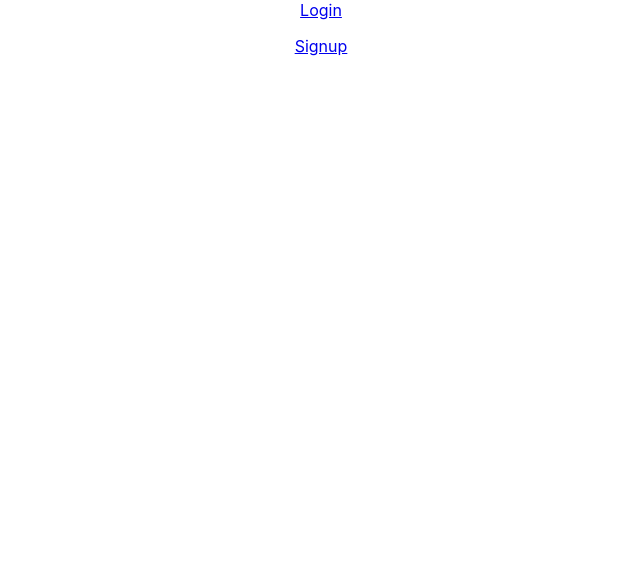
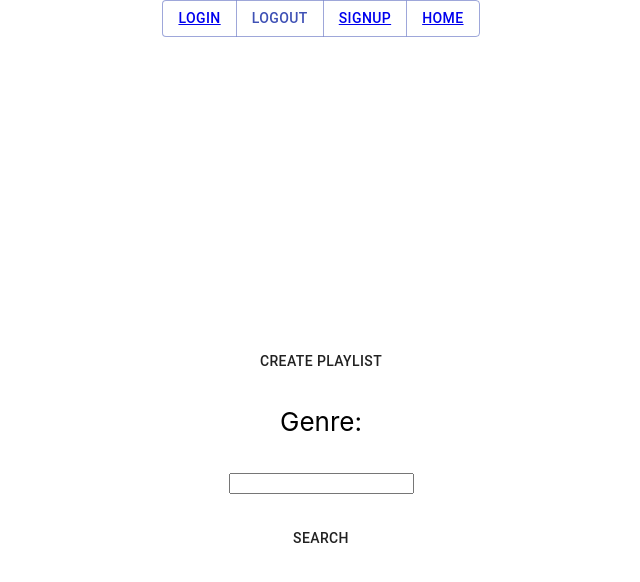
Before and after one commit to mariuspatrick/music-app-client, a React (Create React App) app: page / in a window 1280 px wide. Shown: the top 582 px of the page, without its empty margins (319-959 px from the left). Built offline with nearby package versions, Linux system fonts and the light colour scheme.

Commit message:
Adding new search component - WIP

```diff
--- a/src/App.js
+++ b/src/App.js
@@ -7,8 +7,17 @@ import Signup from "./components/Signup";
 import Login from "./components/Login";
 import Toolbar from "./components/Toolbar";
 import CreatePLaylist from "./components/CreatePlaylist";
+import { userLoggedIn } from "./signup/actions";
+import { connect } from "react-redux";
 
 class App extends Component {
+  componentDidMount() {
+    const jwt = localStorage.getItem("jwt");
+    const name = localStorage.getItem("name");
+    const id = localStorage.getItem("id");
+
+    if (jwt) this.props.dispatch(userLoggedIn(jwt, name, id));
+  }
   render() {
     return (
       <div className="App">
@@ -27,4 +36,4 @@ class App extends Component {
   }
 }
 
-export default App;
+export default connect()(App);
--- a/src/combinedReducer.js
+++ b/src/combinedReducer.js
@@ -8,5 +8,6 @@ export default combineReducers({
   playlist: playlistReducer,
   tracks: tracksReducer,
   auth: signupReducer,
-  newPlaylist: newPlaylistReducer
+  newPlaylistCreate: newPlaylistReducer,
+  getNewPlaylist: newPlaylistReducer
 });
--- a/src/components/CreatePlaylist.js
+++ b/src/components/CreatePlaylist.js
@@ -1,6 +1,8 @@
 import React, { Component } from "react";
 import { connect } from "react-redux";
 import { createNewPlaylist } from "../user_playlist/actions";
+import { getNewUserPlaylist } from "../user_playlist/actions";
+import Button from "@material-ui/core/Button";
 
 class CreatePlaylist extends Component {
   state = {
@@ -20,6 +22,7 @@ class CreatePlaylist extends Component {
     const action = createNewPlaylist(this.state.playlistName, jwt);
 
     this.props.dispatch(action);
+    // if(this.props.)
   };
 
   render() {
@@ -27,7 +30,8 @@ class CreatePlaylist extends Component {
       <div>
         <h2>Create your playlist: </h2>
         <form onSubmit={this.handleSubmit}>
-          Playlist name:
+          Pick a name:
+          <p></p>
           <input
             type="text"
             name="playlistName"
@@ -35,13 +39,22 @@ class CreatePlaylist extends Component {
             onChange={this.handleChange}
           />
         </form>
+        {this.props.auth.jwt && (
+          <Button
+            onClick={() =>
+              this.props.dispatch(getNewUserPlaylist(this.props.auth.jwt))
+            }
+          >
+            Show playlist
+          </Button>
+        )}
       </div>
     );
   }
 }
 
 function mapStateToProps(state) {
-  console.log("reduxState in createPlaylist.js", state.auth);
+  console.log("reduxState in createPlaylist.js", state);
   return {
     auth: state.auth
   };
--- a/src/components/Homepage.js
+++ b/src/components/Homepage.js
@@ -2,7 +2,6 @@ import React, { Component } from "react";
 import { connect } from "react-redux";
 import { fetchedPlaylist } from "../playlist/actions";
 import Button from "@material-ui/core/Button";
-import { Link } from "react-router-dom";
 
 class Homepage extends Component {
   state = {
@@ -25,16 +24,24 @@ class Homepage extends Component {
   render() {
     console.log("this.props", this.props.tracks);
     const playlists = !this.props.tracks;
+    const auth = !this.props.auth;
     return (
       <div>
         <p></p>
-        {playlists
-          ? this.props.auth.jwt && (
+        {playlists ? (
           <form onSubmit={this.handleSubmit}>
             <p>
-                  <Link to="/playlist">
+              <Button
+                // variant="contained"
+                // color="primary"
+                // disableElevation
+                onClick={() => this.props.history.push("/playlist")}
+              >
+                {/* <Link to="/playlist">
                       <button>Create playlist</button>
-                  </Link>
+                    </Link> */}
+                Create Playlist
+              </Button>
             </p>
             Genre:
             <p>
@@ -45,37 +52,44 @@ class Homepage extends Component {
                 onChange={this.handleChange}
               />
             </p>
-                <Button variant="contained" color="black" disableElevation>
+            <Button
+              onClick={this.handleSubmit}
+              // variant="contained" color="primary" disableElevation
+            >
               Search
             </Button>
           </form>
-            )
-          : this.props.tracks.playlists.items.map(tracks => {
-              return (
-                <div
-                  style={{
-                    border: "solid 5px",
-                    // transitionProperty: "all",
-                    // transitionDuration: "3s",
-                    transition:
-                      "width 2s, height 2s, backround-color 2s, transform 2s"
-                  }}
-                  onClick={() => {
-                    this.props.history.push(`/genres/${tracks.id}`);
-                  }}
-                >
-                  <h4>{tracks.name}</h4>
-                  <p>{tracks.description}</p>
+        ) : (
+          <div>
+            <h2>Loading...</h2>
+          </div>
+          // this.props.tracks.playlists.items.map(tracks => {
+          //   return (
+          //     <div
+          //       style={{
+          //         border: "solid 5px",
+          //         // transitionProperty: "all",
+          //         // transitionDuration: "3s",
+          //         transition:
+          //           "width 2s, height 2s, backround-color 2s, transform 2s"
+          //       }}
+          //       onClick={() => {
+          //         this.props.history.push(`/genres/${tracks.id}`);
+          //       }}
+          //     >
+          //       <h4>{tracks.name}</h4>
+          //       <p>{tracks.description}</p>
 
-                  {/* Map over images array to get image for each playlist */}
+          //       {/* Map over images array to get image for each playlist */}
 
-                  {tracks &&
-                    tracks.images.map(image => {
-                      return <img src={image.url}></img>;
-                    })}
-                </div>
-              );
-            })}
+          //       {tracks &&
+          //         tracks.images.map(image => {
+          //           return <img src={image.url}></img>;
+          //         })}
+          //     </div>
+          //   );
+          // })
+        )}
         {/* {!playlists && (
           <button
             onClick={() => {
--- a/src/components/Toolbar.js
+++ b/src/components/Toolbar.js
@@ -1,15 +1,59 @@
 import React, { Component } from "react";
 import { Link } from "react-router-dom";
 import { connect } from "react-redux";
+import { userLoggedOut } from "../signup/actions";
+import Button from "@material-ui/core/Button";
+import ButtonGroup from "@material-ui/core/ButtonGroup";
 
 class Toolbar extends Component {
   render() {
+    console.log("this.props.history in toolbar", this.props);
     return (
       <div>
-        <Link to="/login">Login</Link>
+        {/* <button>
+          <Link to="/login">Login</Link>
+        </button>
         <p></p>
-        <Link to="/signup">Signup</Link>
+        <button>
+          <Link to="/signup">Signup</Link>
+        </button>
         <p></p>
+        <button onClick={() => this.props.dispatch(userLoggedOut())}>
+          Logout
+        </button> */}
+        <ButtonGroup color="primary" aria-label="outlined primary button group">
+          <Button>
+            {/* onClick={() => this.props.history.push("/login")} */}
+            <Link to="/login">Login</Link>
+          </Button>
+          <Button onClick={() => this.props.dispatch(userLoggedOut())}>
+            Logout
+          </Button>
+          <Button>
+            <Link to="/signup">Signup</Link>
+          </Button>
+          <Button>
+            <Link to="/">Home</Link>
+          </Button>
+        </ButtonGroup>
+        {/* <ButtonGroup
+          variant="contained"
+          color="primary"
+          aria-label="contained primary button group"
+        >
+          <Button>One</Button>
+          <Button>Two</Button>
+          <Button>Three</Button>
+        </ButtonGroup>
+        <ButtonGroup
+          variant="text"
+          color="primary"
+          aria-label="text primary button group"
+        >
+          <Button>One</Button>
+          <Button>Two</Button>
+          <Button>Three</Button>
+        </ButtonGroup> */}
       </div>
     );
   }
--- a/src/signup/actions.js
+++ b/src/signup/actions.js
@@ -4,6 +4,12 @@ export function userLoggedIn(jwt, name, id) {
   return {
     type: "USER_LOGGED_IN",
     payload: { jwt, name, id }
+  };
+}
+
+export function userLoggedOut() {
+  return {
+    type: "USER_LOGGED_OUT"
   };
 }
 
@@ -17,6 +23,9 @@ export function login(email, password) {
       }
     })
       .then(data => {
+        localStorage.setItem("jwt", data.jwt);
+        localStorage.setItem("name", data.name);
+        localStorage.setItem("id", data.id);
         dispatch(userLoggedIn(data.jwt, data.name, data.id));
       })
       .catch(err => console.log("Error!", err));
--- a/src/signup/reducer.js
+++ b/src/signup/reducer.js
@@ -16,6 +16,17 @@ export default function reducer(state = initialState, action) {
         id: action.payload.id
       };
     }
+    case "USER_LOGGED_OUT": {
+      localStorage.setItem("jwt", "");
+      // localStorage.setItem("name", "");
+      // localStorage.setItem("id", "");
+      return {
+        ...state,
+        jwt: null,
+        name: null,
+        id: null
+      };
+    }
     case "USER_LOGGED_IN": {
       return {
         ...state,
--- a/src/tracks/actions.js
+++ b/src/tracks/actions.js
@@ -16,12 +16,12 @@ export function fetchedTracks(playlistId) {
   };
 }
 
-function sendTracks(data) {
-  return {
-    type: "SEND_TRACKS",
-    payload: data.tracks
-  };
-}
+// function sendTracks(data) {
+//   return {
+//     type: "SEND_TRACKS",
+//     payload: data.tracks
+//   };
+// }
 
 // export function sendTracks(trackId) {
 //   return function thunk(dispatch, getState) {
--- a/src/user_playlist/actions.js
+++ b/src/user_playlist/actions.js
@@ -1,6 +1,7 @@
 import api from "../api";
 
 function newPlaylist(playlistId) {
+  console.log("playlistId in actions: ", playlistId);
   return {
     type: "CREATE_NEW_PLAYLIST",
     payload: playlistId
@@ -22,3 +23,23 @@ export function createNewPlaylist(name, jwt) {
       .catch(err => console.error(err));
   };
 }
+
+function getPlaylist(playlistName) {
+  console.log("playlist name", playlistName);
+  return {
+    type: "GET_USER_PLAYLIST",
+    payload: playlistName
+  };
+}
+
+export function getNewUserPlaylist(jwt) {
+  return function thunk(dispatch, getState) {
+    console.log("we are here");
+    api("/playlist", {
+      method: "GET",
+      jwt: jwt
+    }).then(playlist => {
+      dispatch(getPlaylist(playlist.name));
+    });
+  };
+}
--- a/src/user_playlist/reducer.js
+++ b/src/user_playlist/reducer.js
@@ -1,10 +1,16 @@
 const initialState = null;
 
 export default function reducer(state = initialState, action) {
-  //console.log("action.payload in addEvents reducer", action.payload);
+  console.log("action.payload in addEvents reducer", action.payload);
   switch (action.type) {
     case "CREATE_NEW_PLAYLIST": {
       return { ...state, playlist: action.payload };
+    }
+    case "GET_USER_PLAYLIST": {
+      return {
+        ...state,
+        userPlaylist: action.payload
+      };
     }
     default: {
       return state;
```
Lines whose indentation alone changed are shown as unchanged.
